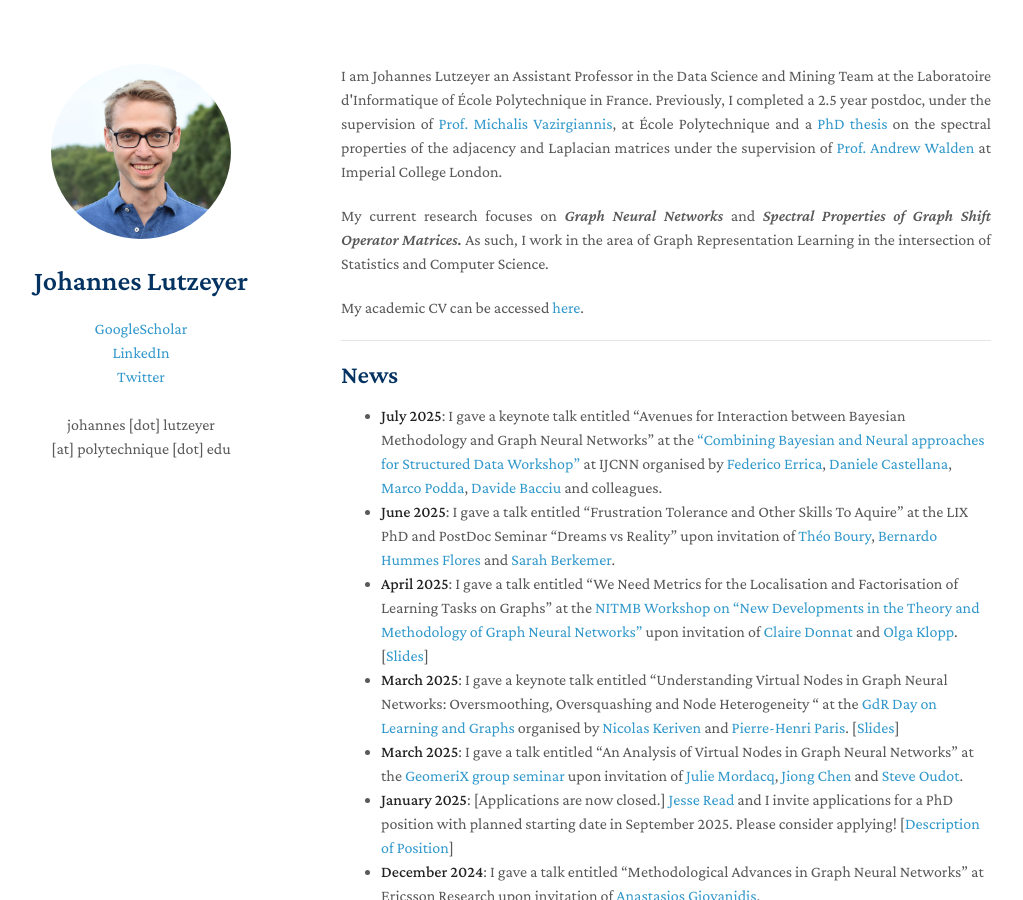
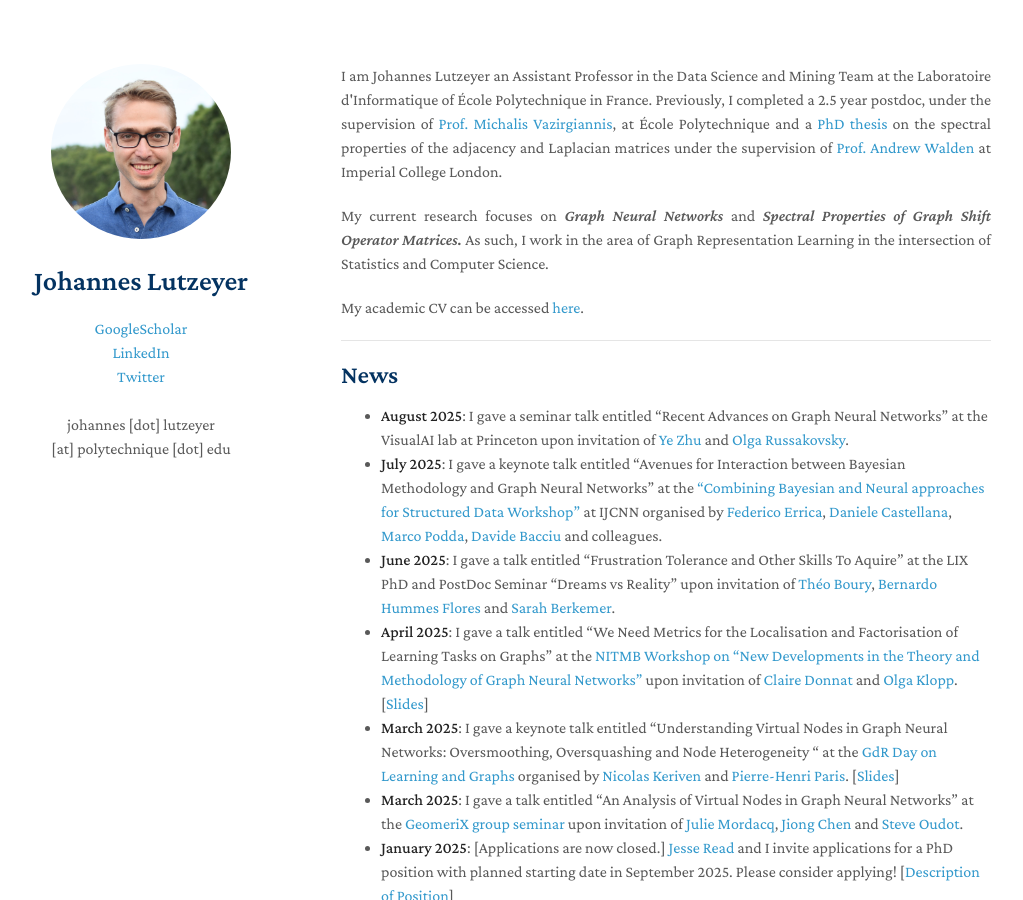
Before and after one commit to johanneslutzeyer/johanneslutzeyer.github.io, a Jekyll site: the page built from index.md, in a window 1280 px wide and 900 px high. Shown: the whole window, without its empty margins (129-1152 px from the left). Built offline with Jekyll 4.4.1, drawn with Linux system fonts in a browser that asks for light colours; our own code applies the rules of GitHub Pages for plain Markdown files; a script that is not in the unit is left out.

Commit message:
Update index.md

```diff
--- a/index.md
+++ b/index.md
@@ -13,6 +13,7 @@ My academic CV can be accessed <a href="https://johanneslutzeyer.com/doc/Johanne
 ---
 
 ## News
+- **August 2025**: I gave a seminar talk entitled "Recent Advances on Graph Neural Networks" at the VisualAI lab at Princeton upon invitation of <a href="https://l-yezhu.github.io/" target=" blank">Ye Zhu</a> and <a href="https://www.cs.princeton.edu/~olgarus/" target=" blank">Olga Russakovsky</a>.
 - **July 2025**: I gave a keynote talk entitled "Avenues for Interaction between Bayesian Methodology and Graph Neural Networks" at the <a href="https://combayns2025.github.io/" target="_blank">"Combining Bayesian and Neural approaches for Structured Data Workshop"</a> at IJCNN organised by <a href="https://diningphil.github.io/" target="_blank">Federico Errica</a>, <a href="https://danielecastellana22.github.io/" target="_blank">Daniele Castellana</a>, <a href="https://sites.google.com/view/marcopodda/home" target="_blank">Marco Podda</a>, <a href="https://pages.di.unipi.it/bacciu/" target="_blank">Davide Bacciu</a> and colleagues.
 - **June 2025**: I gave a talk entitled "Frustration Tolerance and Other Skills To Aquire" at the LIX PhD and PostDoc Seminar "Dreams vs Reality" upon invitation of <a href="https://www.lix.polytechnique.fr/Labo/Theo.BOURY/" target=" blank">Théo Boury</a>, <a href="https://bernardohummes.com/" target=" blank">Bernardo Hummes Flores</a> and <a href="https://www.lix.polytechnique.fr/~berkemer/" target=" blank">Sarah Berkemer</a>.
 - **April 2025**: I gave a talk entitled "We Need Metrics for the Localisation and Factorisation of Learning Tasks on Graphs" at the <a href="https://www.nitmb.org/theory-and-methodology-of-graph-neural-networks" target=" blank">NITMB Workshop on "New Developments in the Theory and Methodology of Graph Neural Networks"</a> upon invitation of <a href="https://donnate.github.io/" target=" blank">Claire Donnat</a> and <a href="https://faculty.essec.edu/en/cv/klopp-olga/" target=" blank">Olga Klopp</a>. [<a href="https://johanneslutzeyer.com/doc/2025-04-30_JohannesLutzeyer_WeNeedMetricsForTheLocalisationAndFactorisationOfLearningTasksOnGraphs_Handout.pdf" target=" blank">Slides</a>]
```
